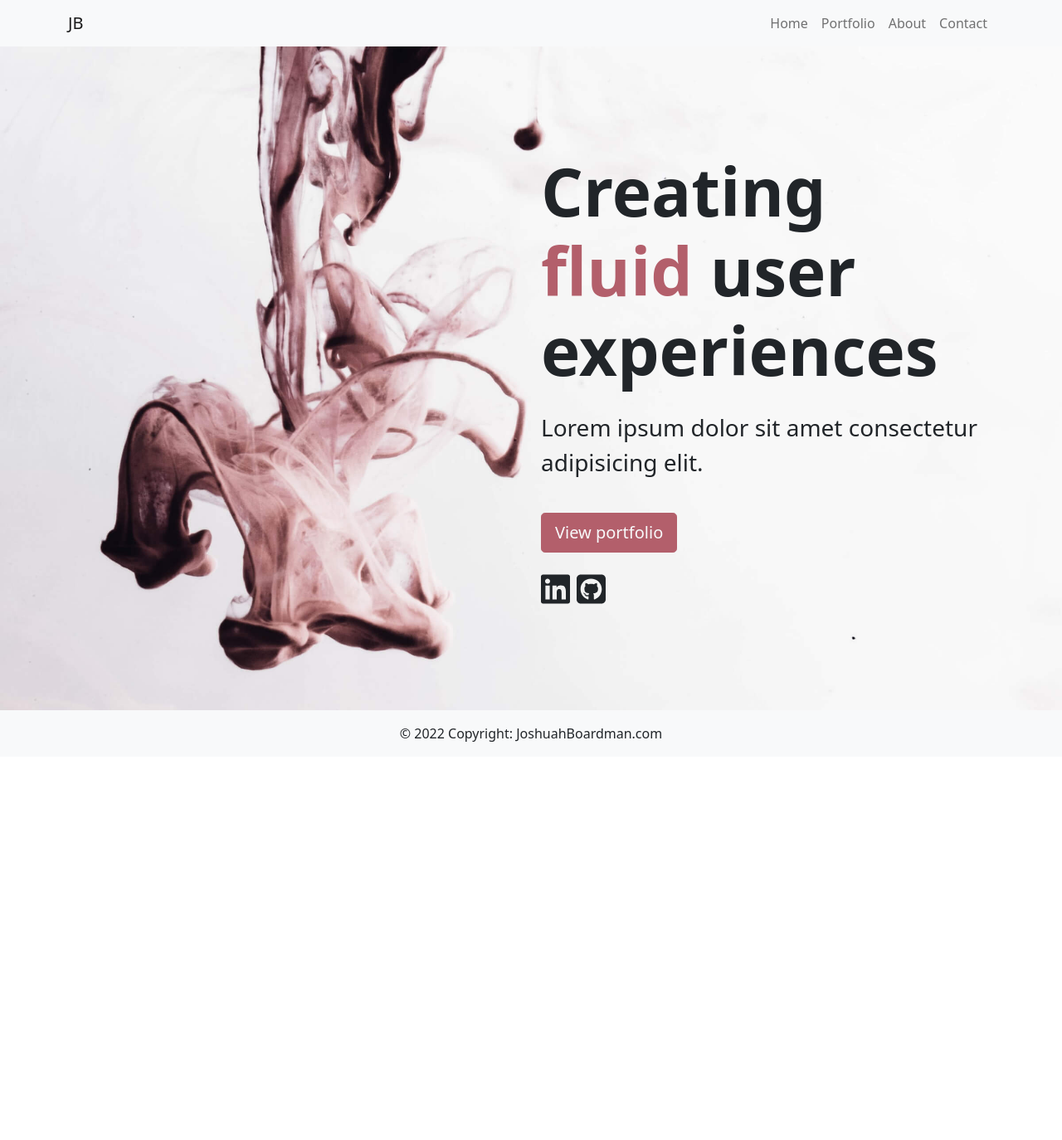
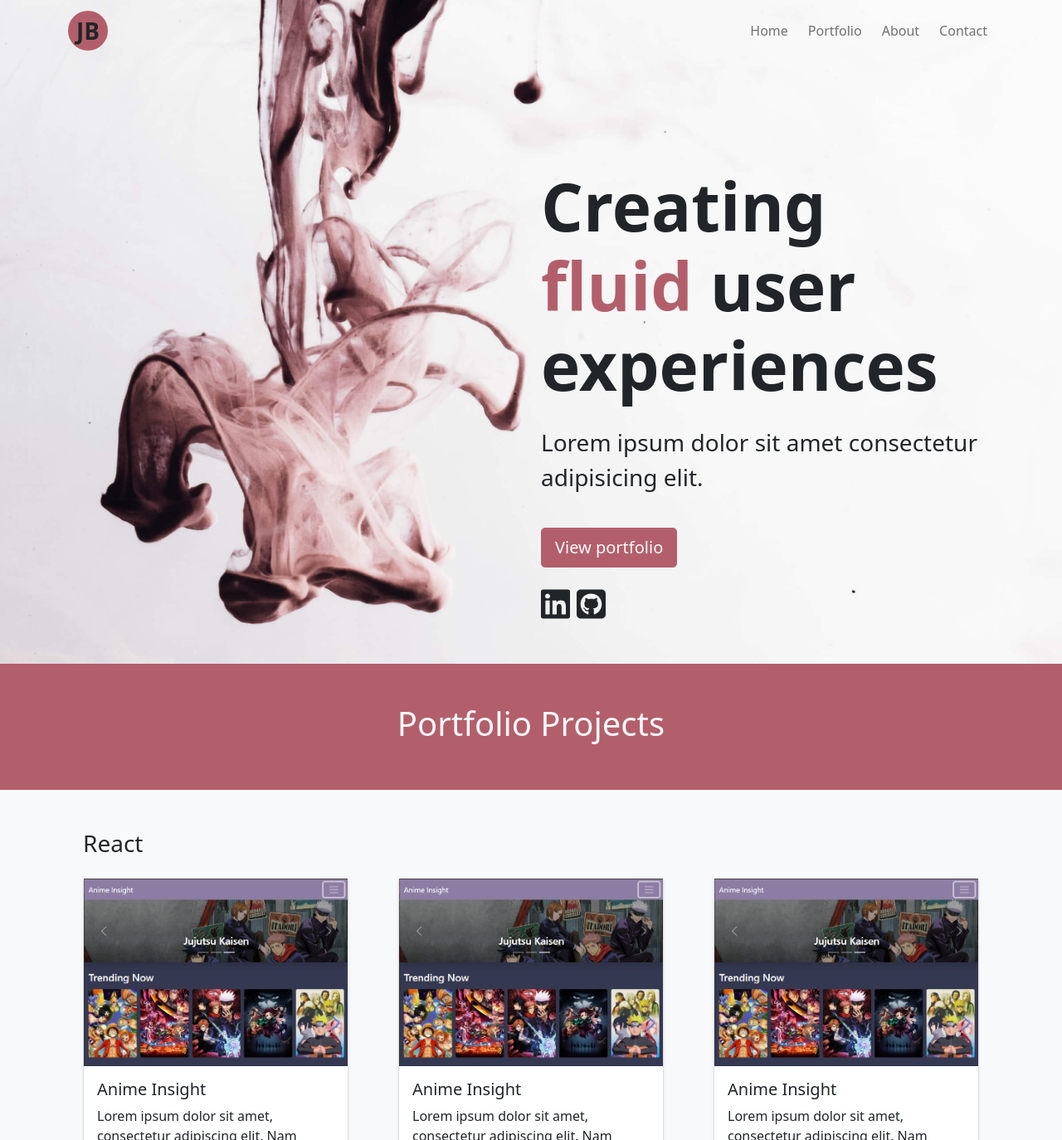
Before and after one commit to JoshuahBoardman/my-portfolio-site, a React (Create React App) app: page / in a window 1280 px wide. Shown: the top 1374 px of the page at 83% size. Before the commit the page ends 912 px from the top, so only its background shows below. Built offline with nearby package versions, Linux system fonts and the light colour scheme.

Commit message:
Created and implemented the Portfolio and PortfolioCard components; also updated the Header components style and implementation.

```diff
--- a/src/App.js
+++ b/src/App.js
@@ -1,15 +1,15 @@
 import React from "react";
 
 // components
-import Header from "./components/Header";
 import Hero from "./components/Hero";
+import Portfolio from "./components/Portfolio";
 import Footer from "./components/Footer";
 
 function App() {
   return (
     <>
-    <Header />
     <Hero />
+    <Portfolio />
     <Footer />
     </>
   );
--- a/src/components/Header.jsx
+++ b/src/components/Header.jsx
@@ -8,12 +8,14 @@ import Nav from "react-bootstrap/Nav";
 // TODO: make the background transparent and increase the distance between nav links
 const Header = () => {
   return (
-    <Navbar bg="light" variant="light" expand="sm">
+    <Navbar variant="light" expand="sm" className="">
       <Container>
-        <Navbar.Brand href="#home">JB</Navbar.Brand>
+        <Navbar.Brand href="#home">
+          <div className="rounded-circle bg-primary fs-3 fw-bold text-dark d-flex justify-content-center align-items-center" style={{width: "3rem", height: "3rem"}}>JB</div>
+        </Navbar.Brand>
         <Navbar.Toggle aria-controls="basic-navbar-nav" />
         <Navbar.Collapse id="basic-navbar-nav" className="justify-content-end">
-          <Nav>
+          <Nav className="gap-2">
             <Nav.Link href="#home">Home</Nav.Link>
             <Nav.Link href="#portfolio">Portfolio</Nav.Link>
             <Nav.Link href="#about">About</Nav.Link>
--- a/src/components/Hero.jsx
+++ b/src/components/Hero.jsx
@@ -12,6 +12,7 @@ import { faLinkedin, faGithubSquare } from "@fortawesome/free-brands-svg-icons";
 
 // assets
 import background from "../assets/background.jpg";
+import Header from "./Header";
 
 const Hero = () => {
   return (
@@ -24,10 +25,10 @@ const Hero = () => {
         backgroundRepeat: "no-repeat",
         backgroundSize: "cover",
       }}
-      className="d-flex align-items-center"
     >
-      <Container className>
-        <Row className="justify-content-end">
+    <Header />
+      <Container>
+        <Row className="justify-content-end align-items-center" style={{height: "100vh"}}>
           <Col md={6}>
             <h1 className="display-1 fw-bold">
               Creating <span className="text-primary">fluid</span> user experiences
--- a/src/components/Portfolio.jsx
+++ b/src/components/Portfolio.jsx
@@ -1,9 +1,160 @@
-import React from 'react'
+import React from "react";
+
+// react-bootstrap components
+import Container from "react-bootstrap/Container";
+import Row from "react-bootstrap/Row";
+import Col from "react-bootstrap/Col";
+
+// assets
+import animeInsight from "../assets/animeInsight.PNG";
+
+// components
+import PortfolioCard from "./PortfolioCard";
 
 const Portfolio = () => {
+  // TODO: May move the Cols into the PortfolioCard component
   return (
-    <div>Portfolio</div>
-  )
-}
+    <div className="bg-light" style={{ width: "100vw" }}>
+      <div className="d-flex justify-content-center bg-primary py-5 mb-4" style={{ width: "100vw" }}>
+        <h2 className="text-light h1">Portfolio Projects</h2>
+      </div>
+      <Container className="">
+        <Row className="mb-4">
+          <Col className="d-flex justify-content-center"></Col>
+        </Row>
+        <Row className="mb-3">
+          <Col xxl={3} lg={4} md={6} className="d-flex justify-content-center">
+            <div style={{ width: "20em" }}>
+              <h3 className="fs-3 lead">React</h3>
+            </div>
+          </Col>
+        </Row>
+        <Row>
+          <Col
+            xxl={3}
+            lg={4}
+            md={6}
+            className="mb-5 d-flex justify-content-center"
+          >
+            <PortfolioCard
+              image={animeInsight}
+              title={"Anime Insight"}
+              text={
+                "Lorem ipsum dolor sit amet, consectetur adipiscing elit. Nam egestas dui purus, vitae tincidunt tellus commodo sit amet. Lorem ipsum dolor sit amet, consectetur adipiscing elit. Proin eu tempus turpis, nec pellentesque mi."
+              }
+            />
+          </Col>
+          <Col
+            xxl={3}
+            lg={4}
+            md={6}
+            className="mb-5 d-flex justify-content-center"
+          >
+            <PortfolioCard
+              image={animeInsight}
+              title={"Anime Insight"}
+              text={
+                "Lorem ipsum dolor sit amet, consectetur adipiscing elit. Nam egestas dui purus, vitae tincidunt tellus commodo sit amet. Lorem ipsum dolor sit amet, consectetur adipiscing elit. Proin eu tempus turpis, nec pellentesque mi."
+              }
+            />
+          </Col>
+          <Col
+            xxl={3}
+            lg={4}
+            md={6}
+            className="mb-5 d-flex justify-content-center"
+          >
+            <PortfolioCard
+              image={animeInsight}
+              title={"Anime Insight"}
+              text={
+                "Lorem ipsum dolor sit amet, consectetur adipiscing elit. Nam egestas dui purus, vitae tincidunt tellus commodo sit amet. Lorem ipsum dolor sit amet, consectetur adipiscing elit. Proin eu tempus turpis, nec pellentesque mi."
+              }
+            />
+          </Col>
+          <Col
+            xxl={3}
+            lg={4}
+            md={6}
+            className="mb-5 d-flex justify-content-center"
+          >
+            <PortfolioCard
+              image={animeInsight}
+              title={"Anime Insight"}
+              text={
+                "Lorem ipsum dolor sit amet, consectetur adipiscing elit. Nam egestas dui purus, vitae tincidunt tellus commodo sit amet. Lorem ipsum dolor sit amet, consectetur adipiscing elit. Proin eu tempus turpis, nec pellentesque mi."
+              }
+            />
+          </Col>
+        </Row>
+        <Row className="mb-3">
+          <Col xxl={3} lg={4} md={6} className="d-flex justify-content-center">
+            <div style={{ width: "20em" }}>
+              <h3 className="fs-3 lead">Vanilla JS</h3>
+            </div>
+          </Col>
+        </Row>
+        <Row>
+          <Col
+            xxl={3}
+            lg={4}
+            md={6}
+            className="mb-5 d-flex justify-content-center"
+          >
+            <PortfolioCard
+              image={animeInsight}
+              title={"Anime Insight"}
+              text={
+                "Lorem ipsum dolor sit amet, consectetur adipiscing elit. Nam egestas dui purus, vitae tincidunt tellus commodo sit amet. Lorem ipsum dolor sit amet, consectetur adipiscing elit. Proin eu tempus turpis, nec pellentesque mi."
+              }
+            />
+          </Col>
+          <Col
+            xxl={3}
+            lg={4}
+            md={6}
+            className="mb-5 d-flex justify-content-center"
+          >
+            <PortfolioCard
+              image={animeInsight}
+              title={"Anime Insight"}
+              text={
+                "Lorem ipsum dolor sit amet, consectetur adipiscing elit. Nam egestas dui purus, vitae tincidunt tellus commodo sit amet. Lorem ipsum dolor sit amet, consectetur adipiscing elit. Proin eu tempus turpis, nec pellentesque mi."
+              }
+            />
+          </Col>
+          <Col
+            xxl={3}
+            lg={4}
+            md={6}
+            className="mb-5 d-flex justify-content-center"
+          >
+            <PortfolioCard
+              image={animeInsight}
+              title={"Anime Insight"}
+              text={
+                "Lorem ipsum dolor sit amet, consectetur adipiscing elit. Nam egestas dui purus, vitae tincidunt tellus commodo sit amet. Lorem ipsum dolor sit amet, consectetur adipiscing elit. Proin eu tempus turpis, nec pellentesque mi."
+              }
+            />
+          </Col>
+          <Col
+            xxl={3}
+            lg={4}
+            md={6}
+            className="mb-5 d-flex justify-content-center"
+          >
+            <PortfolioCard
+              image={animeInsight}
+              title={"Anime Insight"}
+              text={
+                "Lorem ipsum dolor sit amet, consectetur adipiscing elit. Nam egestas dui purus, vitae tincidunt tellus commodo sit amet. Lorem ipsum dolor sit amet, consectetur adipiscing elit. Proin eu tempus turpis, nec pellentesque mi."
+              }
+            />
+          </Col>
+        </Row>
+      </Container>
+    </div>
+  );
+};
 
-export default Portfolio
+export default Portfolio;
--- /dev/null
+++ b/src/components/PortfolioCard.jsx
@@ -0,0 +1,25 @@
+ import React from 'react';
+
+ // react-bootstrap components
+ import Card from 'react-bootstrap/Card';
+ import Button from 'react-bootstrap/Button';
+
+ const PortfolioCard = ({ image, title, text, siteLink, repoLink}) => {
+   return (
+    <Card className="shadow-sm" style={{ width: '20em' }}>
+    <Card.Img variant=" " src={image} />
+    <Card.Body>
+      <Card.Title>{title}</Card.Title>
+      <Card.Text>
+        {text}
+      </Card.Text>
+    </Card.Body>
+    <Card.Body className="d-flex gap-2">
+    <Button varian="primary" className="text-light"> View App</Button>
+    <Button variant="outline-primary"> View Repo</Button>
+    </Card.Body>
+  </Card>
+   )
+ }
+
+ export default PortfolioCard
```
Also changed, not shown: src/assets/animeInsight.PNG (added).
